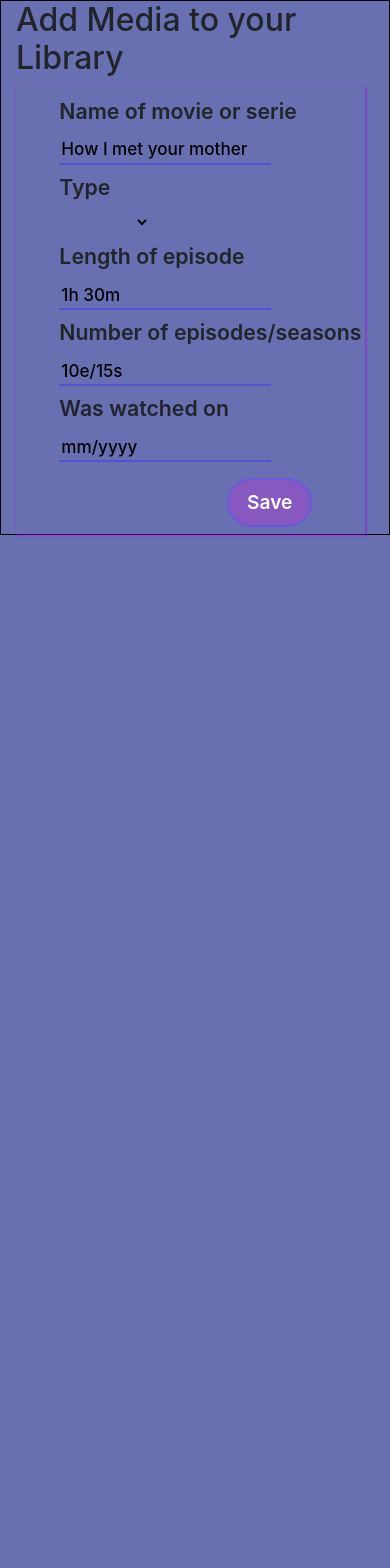
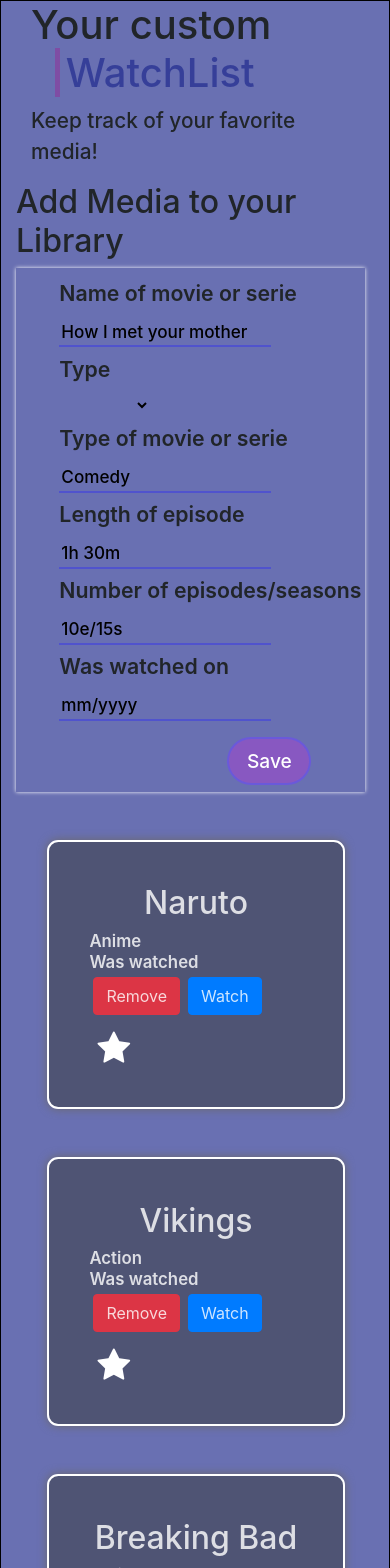
Before and after one commit to devAdam117/Media-library, an Angular app: page / in a window 390 px wide. Shown: the top 1568 px of the page. Before the commit the page ends 844 px from the top, so only its background shows below. Built offline with nearby package versions, Linux system fonts and the light colour scheme.

Commit message:
successful rendering and deleting news 3 components at one page

```diff
--- a/src/app/app.component.html
+++ b/src/app/app.component.html
@@ -1,3 +1,4 @@
-<!--<app-title></app-title>
-<app-media-item-list></app-media-item-list>-->
+
+<app-title></app-title>
 <app-media-item-form></app-media-item-form>
+<app-media-item-list></app-media-item-list>
--- a/src/app/app.module.ts
+++ b/src/app/app.module.ts
@@ -7,6 +7,7 @@ import { MediaItemComponent } from './media-item/media-item.component';
 import { MediaItemListComponent } from './media-item-list/media-item-list.component';
 import { TitleComponent } from './title/title.component';
 import { MediaItemFormComponent } from './media-item-form/media-item-form.component';
+import {MediaItemService} from './media-item-service';
 
 @NgModule({
   declarations: [
@@ -20,7 +21,10 @@ import { MediaItemFormComponent } from './media-item-form/media-item-form.compon
     BrowserModule,
     ReactiveFormsModule
   ],
-  providers: [],
+
+  providers: [
+    MediaItemService
+  ],
   bootstrap: [AppComponent]
 })
 export class AppModule { }
--- a/src/app/media-item-form/media-item-form.component.css
+++ b/src/app/media-item-form/media-item-form.component.css
@@ -1,6 +1,6 @@
 form {
   width: fit-content;
-  box-shadow: 1px 1px 3px rgba(150, 15, 228, 0.733);
+  box-shadow: 0px 0px 4px white;
   padding: 0.21rem;
 }
 form ul li input,
@@ -60,9 +60,9 @@ button {
   background: rgba(83, 22, 153, 0.87);
   padding: 0.5rem 1.1rem;
   border-radius: 2.3rem;
-  color: rgb(130, 130, 219);
+  color: rgb(255, 255, 255);
   font-size: 1.2rem;
-  font-weight: 600;
+  font-weight: 500;
   border: 2px solid rgba(89, 89, 233, 0.64);
   outline: none;
   margin-left: 13rem;
--- a/src/app/media-item-form/media-item-form.component.html
+++ b/src/app/media-item-form/media-item-form.component.html
@@ -18,8 +18,12 @@
             </select>
         </li>
         <li>
+            <label for="type">Type of movie or serie</label>
+            <input [ngClass]="{'borderBot': form.get('type').valid}" name="type" type="text" id="type" placeholder="Comedy" formControlName="type">
+        </li>
+        <li>
             <label for="episodeLength">Length of episode</label>
-            <input [ngClass]="{'borderBot': form.get('lengthOfEP').valid}"  [class.borderBot]="filled2" name="lengthOfEP" type="text" id="name" placeholder="1h 30m" formControlName="lengthOfEP">
+            <input [ngClass]="{'borderBot': form.get('lengthOfEP').valid}"   name="lengthOfEP" type="text" id="name" placeholder="1h 30m" formControlName="lengthOfEP">
         </li>
         <li>
             <label for="numberOfEp">Number of episodes/seasons</label>
--- a/src/app/media-item-form/media-item-form.component.ts
+++ b/src/app/media-item-form/media-item-form.component.ts
@@ -1,5 +1,6 @@
 import { Component, OnInit } from '@angular/core';
-import {Validators, FormGroup, FormControl} from '@angular/forms'
+import {Validators, FormBuilder} from '@angular/forms'
+import { MediaItemService } from '../media-item-service';
 
 @Component({
   selector: 'app-media-item-form',
@@ -9,14 +10,17 @@ import {Validators, FormGroup, FormControl} from '@angular/forms'
 export class MediaItemFormComponent implements OnInit {
   form;
 
+
   onSubmit (mediaItem) {
-    console.log(mediaItem);
+    //toto je ako keby sme si obrali klasu z ineho komponentu
+    // bereme sevice vlastne..
+    this.mediaItemService.add(mediaItem);
   }
-  filled1=false;
+  /*filled1=false;
   filled2=false;
   filled3=false;
   filled4=false;
-  /*modelChange1(e){
+  modelChange1(e){
     e ? this.filled1=true : this.filled1=false;
   }
   modelChange2(e){
@@ -31,15 +35,17 @@ export class MediaItemFormComponent implements OnInit {
   //supacky sposob, skoda :-/ Haha tak nie :D kaso zacranil
 
 
-  constructor() { }
+  constructor(private formBuilder: FormBuilder, private mediaItemService : MediaItemService) { }
 
   ngOnInit() {
-    this.form=new FormGroup({
-      name: new FormControl('',Validators.required),
-      medium: new FormControl('', Validators.required),
-      lengthOfEP: new FormControl('',Validators.required),
-      numberOfEp: new FormControl('',Validators.required),
-      whenWatched: new FormControl('',Validators.required),
+    this.form=this.formBuilder.group({
+      name: this.formBuilder.control('',Validators.required),
+      medium: this.formBuilder.control('', Validators.required),
+      type: this.formBuilder.control('',Validators.required),
+      lengthOfEP: this.formBuilder.control('',Validators.required),
+      numberOfEp: this.formBuilder.control('',Validators.required),
+      whenWatched: this.formBuilder.control('',Validators.required),
+
 
     });
   }
--- a/src/app/media-item-list/media-item-list.component.ts
+++ b/src/app/media-item-list/media-item-list.component.ts
@@ -1,4 +1,5 @@
 import { Component, OnInit } from '@angular/core';
+import { MediaItemService } from '../media-item-service';
 
 @Component({
   selector: 'app-media-item-list',
@@ -7,71 +8,14 @@ import { Component, OnInit } from '@angular/core';
 })
 export class MediaItemListComponent implements OnInit {
 
-  constructor() { }
+  constructor(private mediaItemService : MediaItemService) { }
+  mediaItems = [];
+  ngOnInit(): void {
+    this.mediaItems=this.mediaItemService.get()
+  }
 
-  ngOnInit(): void {
-  }
-  mediaItems = [{
-    id:1,
-    medium:"series",
-    name:`Naruto`,
-    type:"Anime",
-    lengthOfEpisode:`20m`,
-    wasWatched:"Was watched",
-    episodes: "750",
-    wasWatchedOn: "10/11/1999"
-  },
-  {
-    id:2,
-    name:`Vikings`,
-    medium:"series",
-    type:"Action",
-    lengthOfEpisode:`45m`,
-    wasWatched:"Was watched",
-    episodes: "10e/5s",
-    wasWatchedOn: "10/11/2015"
-  },
-  {
-    id:3,
-    name:`Breaking Bad`,
-    medium:"series",
-    type:"Thriller",
-    lengthOfEpisode:`55m`,
-    wasWatched:"Was watched",
-    episodes: "20e/6s",
-    wasWatchedOn: "10/8/2017"
-  },
-  {
-    id:4,
-    name:`Walking Dead`,
-    medium:"series",
-    type:"Action",
-    lengthOfEpisode:`40m`,
-    wasWatched:"Was watched",
-    episodes: "15e/9s",
-    wasWatchedOn: "10/11/2015"
-  },
-  {
-    id:5,
-    name:`72 hodin`,
-    medium:"movie",
-    type:"Anime",
-    lengthOfEpisode:`20m`,
-    wasWatched:"Was watched",
-    episodes: "225",
-    wasWatchedOn: "3/3/2020"
-  },
-  {
-    id:6,
-    name:`How I met your mother`,
-    medium:"series",
-    type:"Comedy",
-    lengthOfEpisode:`30m`,
-    wasWatched:"Was watched",
-    episodes: "30e/15s",
-    wasWatchedOn: "7/2/2019"
-  }]
-  onMediaItemDelete(e){
+  onMediaItemDelete(mediaItem){
+    this.mediaItemService.delete(mediaItem);
 
   }
 
--- /dev/null
+++ b/src/app/media-item-service.ts
@@ -0,0 +1,76 @@
+export class MediaItemService {
+    get() {
+        return this.mediaItems;
+    }
+    add(mediaItem) {
+        this.mediaItems.push(mediaItem);
+    }
+    delete (mediaItem) {
+        let index=this.mediaItems.indexOf(mediaItem);
+       index>=0 ?  this.mediaItems.splice(index,1): 0;
+
+    }
+    mediaItems = [{
+        id:1,
+        medium:"series",
+        name:`Naruto`,
+        type:"Anime",
+        lengthOfEpisode:`20m`,
+        wasWatched:"Was watched",
+        episodes: "750",
+        wasWatchedOn: "10/11/1999"
+      },
+      {
+        id:2,
+        name:`Vikings`,
+        medium:"series",
+        type:"Action",
+        lengthOfEpisode:`45m`,
+        wasWatched:"Was watched",
+        episodes: "10e/5s",
+        wasWatchedOn: "10/11/2015"
+      },
+      {
+        id:3,
+        name:`Breaking Bad`,
+        medium:"series",
+        type:"Thriller",
+        lengthOfEpisode:`55m`,
+        wasWatched:"Was watched",
+        episodes: "20e/6s",
+        wasWatchedOn: "10/8/2017"
+      },
+      {
+        id:4,
+        name:`Walking Dead`,
+        medium:"series",
+        type:"Action",
+        lengthOfEpisode:`40m`,
+        wasWatched:"Was watched",
+        episodes: "15e/9s",
+        wasWatchedOn: "10/11/2015"
+      },
+      {
+        id:5,
+        name:`72 hodin`,
+        medium:"movie",
+        type:"Anime",
+        lengthOfEpisode:`20m`,
+        wasWatched:"Was watched",
+        episodes: "225",
+        wasWatchedOn: "3/3/2020"
+      },
+      {
+        id:6,
+        name:`How I met your mother`,
+        medium:"series",
+        type:"Comedy",
+        lengthOfEpisode:`30m`,
+        wasWatched:"Was watched",
+        episodes: "30e/15s",
+        wasWatchedOn: "7/2/2019"
+      }]
+
+
+
+}
--- a/src/app/media-item/media-item.component.css
+++ b/src/app/media-item/media-item.component.css
@@ -41,15 +41,15 @@
 .rate {
   color: orange;
 }
-.movies {
+.series {
   border: 2px solid rgb(11, 97, 11);
 }
-.movies h2 {
+.series h2 {
   color: rgb(26, 196, 26);
 }
-.series {
+.movies {
   border: 2px solid white;
 }
-.series h2 {
+.movies h2 {
   color: rgb(8, 124, 201);
 }
--- a/src/app/media-item/media-item.component.html
+++ b/src/app/media-item/media-item.component.html
@@ -1,13 +1,19 @@
-<div [ngClass]="{'movies':mediaItem.medium==='movie','series':mediaItem.medium==='series'}"class=" ml-3 item col-lg-11  col-md-12 col-sm-12 mt-5" >
+<div [ngClass]="{'movies':mediaItem.medium==='Movies','series':mediaItem.medium==='Series'}"class=" ml-3 item col-lg-11  col-md-12 col-sm-12 mt-5" >
 <div class="info">
 <h2 > {{mediaItem.name }} </h2>
 <div> {{mediaItem.type}} </div>
 <ng-template [ngIf]="mediaItem.wasWatched">
 <div> {{ mediaItem.wasWatched  }}</div>
 </ng-template>
-<div> Length of episode: {{mediaItem.lengthOfEpisode}} </div>
-<div> Episodes: {{mediaItem.episodes}}</div>
-<div> Was watched on:  {{mediaItem.wasWatchedOn | date:"MMMM YYYY"}} </div>
+<ng-template [ngIf]="mediaItem.lengthOfEP">
+<div> Length of episode: {{mediaItem.lengthOfEP}} </div>
+</ng-template>
+<ng-template [ngIf]="mediaItem.numberOfEp">
+<div> Episodes: {{mediaItem.numberOfEp}}</div>
+</ng-template>
+<ng-template [ngIf]="mediaItem.whenWatched">
+<div> Was watched on:  {{mediaItem.whenWatched }} </div>
+</ng-template>
 </div>
 <div class="tools mt-1 ">
 
--- a/src/app/title/title.component.css
+++ b/src/app/title/title.component.css
@@ -10,7 +10,7 @@
   margin-left: 1.5rem;
   color: rgba(49, 59, 150, 0.904);
   border-left: 5px solid rgba(140, 57, 156, 0.637);
-  padding-left: 0.35rem;
+  padding-left: 0.36rem;
   transition: 0.4s;
 }
 .title h1 span:hover {
--- a/src/app/title/title.component.html
+++ b/src/app/title/title.component.html
@@ -2,7 +2,7 @@
 <div class="container row">
     <div class="col-sm-12 col-md-6 offset-md-4 col-lg-4 offset-lg-4 title">
     <h1>Your custom <span>WatchList</span></h1>
-    <p>Keep track of your favorite media!sss</p>
+    <p>Keep track of your favorite media!</p>
         </div>
 
     </div>
```
Also changed, not shown: 1 other file (tests, documents, lock files or other folders).
